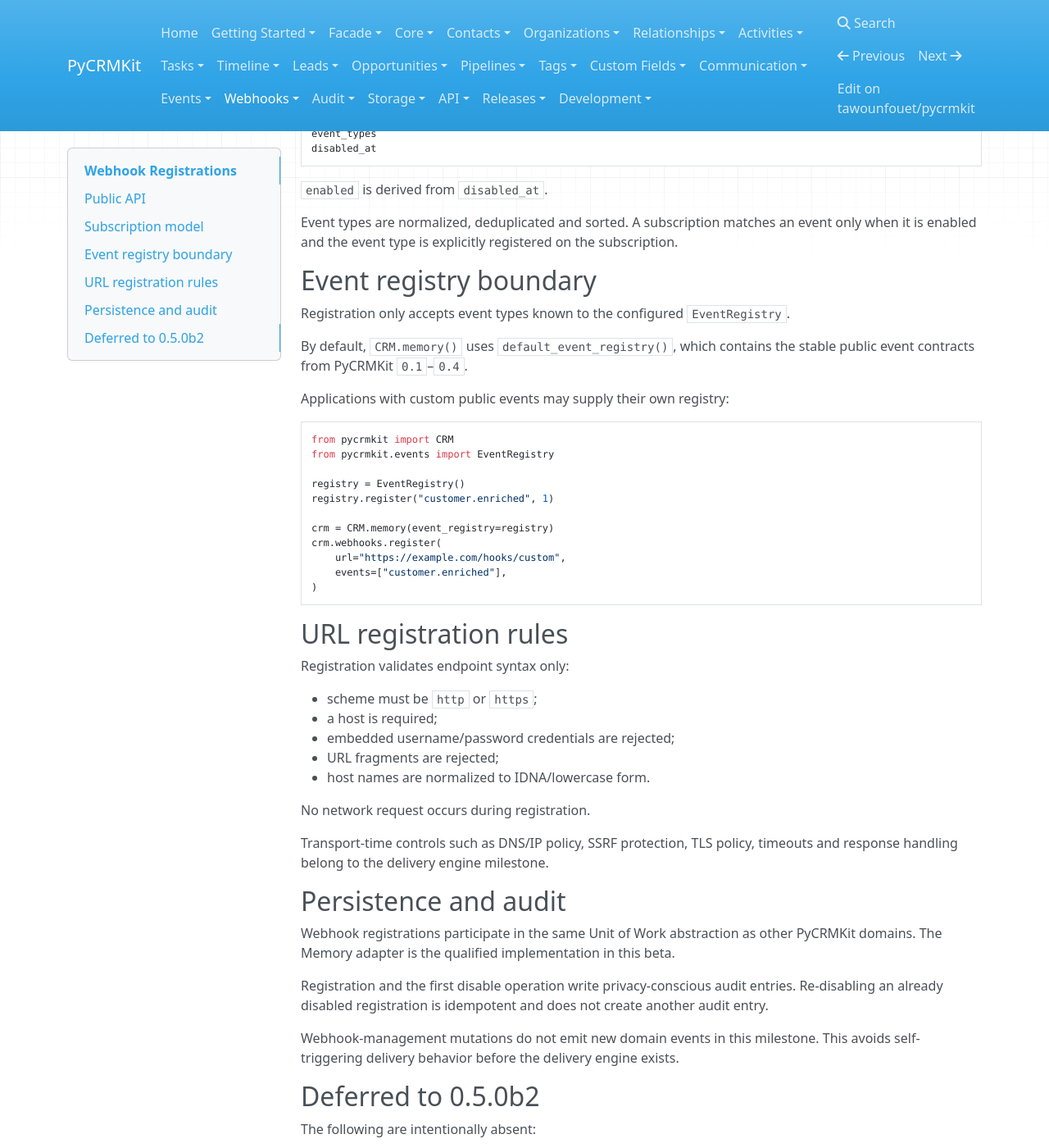
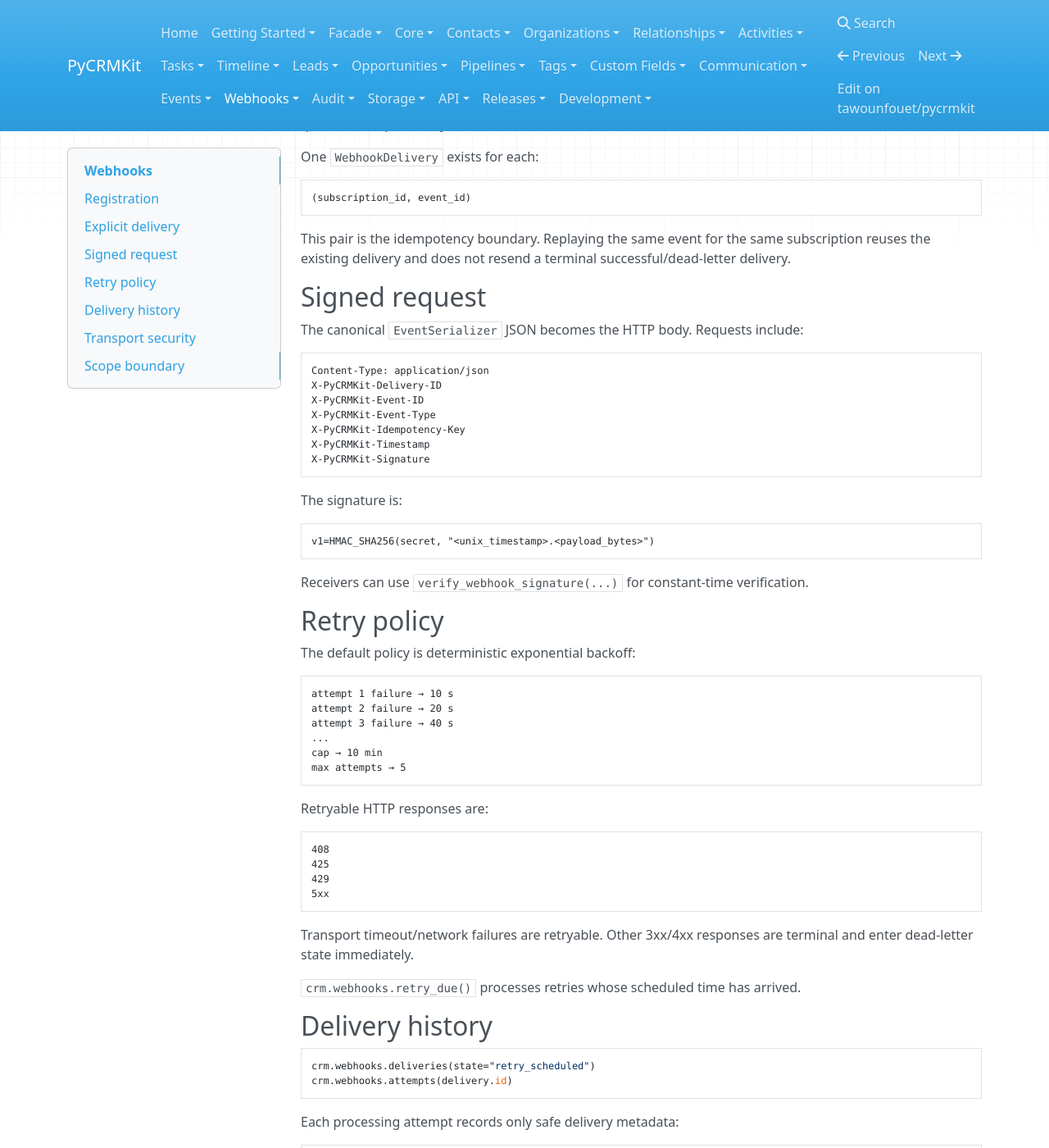
Before and after one commit to tawounfouet/pycrmkit, an MkDocs documentation site: the page built from docs/webhooks/index.md, in a window 1280 px wide and 1400 px high, scrolled down 670 px. Shown: the whole window at 82% size. Built offline with MkDocs 1.6.1, drawn with Linux system fonts in a browser that asks for light colours; nearby versions of some CDN libraries; some of the changed text lies outside the part shown.

Commit message:
docs(webhooks): document signed retryable delivery

````diff
--- a/docs/webhooks/index.md
+++ b/docs/webhooks/index.md
@@ -1,109 +1,142 @@
-# Webhook Registrations
+# Webhooks
 
-`0.5.0b1` introduces persistent webhook registration and filtering. It does
-not yet perform outbound HTTP delivery.
+PyCRMKit `0.5.0b2` combines persistent webhook registrations with an explicit,
+retryable delivery engine.
 
-## Public API
+## Registration
 
 ```python
 subscription = crm.webhooks.register(
     url="https://example.com/hooks/crm",
-    events=[
-        "contact.created",
-        "opportunity.won",
-    ],
+    events=["contact.created", "opportunity.won"],
+    signing_secret="replace-with-a-strong-secret",
 )
+```
 
-active = crm.webhooks.list(enabled=True)
+If no signing secret is supplied, PyCRMKit generates one. Secrets are excluded
+from entity representations and audit changes.
 
+Subscriptions continue to support exact event filtering and idempotent disable:
+
+```python
+crm.webhooks.list(enabled=True, event_type="contact.created")
 crm.webhooks.disable(subscription.id)
 ```
 
-`crm.webhooks.list(...)` supports exact event-type and enabled/disabled
-filters with normal PyCRMKit offset pagination.
+## Explicit delivery
 
-## Subscription model
+`0.5.0b2` intentionally keeps delivery explicit:
 
-A registration contains:
+```python
+deliveries = crm.webhooks.deliver(event)
+```
+
+Automatic subscription to the CRM event bus is reserved for the release
+candidate so the engine can be qualified independently first.
+
+One `WebhookDelivery` exists for each:
 
 ```text
-WebhookSubscriptionId
-created_at
-updated_at
-url
-event_types
-disabled_at
+(subscription_id, event_id)
 ```
 
-`enabled` is derived from `disabled_at`.
+This pair is the idempotency boundary. Replaying the same event for the same
+subscription reuses the existing delivery and does not resend a terminal
+successful/dead-letter delivery.
 
-Event types are normalized, deduplicated and sorted. A subscription matches an
-event only when it is enabled and the event type is explicitly registered on
-the subscription.
+## Signed request
 
-## Event registry boundary
+The canonical `EventSerializer` JSON becomes the HTTP body. Requests include:
 
-Registration only accepts event types known to the configured
-`EventRegistry`.
+```text
+Content-Type: application/json
+X-PyCRMKit-Delivery-ID
+X-PyCRMKit-Event-ID
+X-PyCRMKit-Event-Type
+X-PyCRMKit-Idempotency-Key
+X-PyCRMKit-Timestamp
+X-PyCRMKit-Signature
+```
 
-By default, `CRM.memory()` uses `default_event_registry()`, which contains
-the stable public event contracts from PyCRMKit `0.1`–`0.4`.
+The signature is:
 
-Applications with custom public events may supply their own registry:
+```text
+v1=HMAC_SHA256(secret, "<unix_timestamp>.<payload_bytes>")
+```
+
+Receivers can use `verify_webhook_signature(...)` for constant-time
+verification.
+
+## Retry policy
+
+The default policy is deterministic exponential backoff:
+
+```text
+attempt 1 failure → 10 s
+attempt 2 failure → 20 s
+attempt 3 failure → 40 s
+...
+cap → 10 min
+max attempts → 5
+```
+
+Retryable HTTP responses are:
+
+```text
+408
+425
+429
+5xx
+```
+
+Transport timeout/network failures are retryable. Other 3xx/4xx responses are
+terminal and enter dead-letter state immediately.
+
+`crm.webhooks.retry_due()` processes retries whose scheduled time has arrived.
+
+## Delivery history
 
 ```python
-from pycrmkit import CRM
-from pycrmkit.events import EventRegistry
-
-registry = EventRegistry()
-registry.register("customer.enriched", 1)
-
-crm = CRM.memory(event_registry=registry)
-crm.webhooks.register(
-    url="https://example.com/hooks/custom",
-    events=["customer.enriched"],
-)
+crm.webhooks.deliveries(state="retry_scheduled")
+crm.webhooks.attempts(delivery.id)
 ```
 
-## URL registration rules
-
-Registration validates endpoint syntax only:
-
-- scheme must be `http` or `https`;
-- a host is required;
-- embedded username/password credentials are rejected;
-- URL fragments are rejected;
-- host names are normalized to IDNA/lowercase form.
-
-No network request occurs during registration.
-
-Transport-time controls such as DNS/IP policy, SSRF protection, TLS policy,
-timeouts and response handling belong to the delivery engine milestone.
-
-## Persistence and audit
-
-Webhook registrations participate in the same Unit of Work abstraction as
-other PyCRMKit domains. The Memory adapter is the qualified implementation in
-this beta.
-
-Registration and the first disable operation write privacy-conscious audit
-entries. Re-disabling an already disabled registration is idempotent and does
-not create another audit entry.
-
-Webhook-management mutations do not emit new domain events in this milestone.
-This avoids self-triggering delivery behavior before the delivery engine exists.
-
-## Deferred to 0.5.0b2
-
-The following are intentionally absent:
+Each processing attempt records only safe delivery metadata:
 
 ```text
-HTTP transport
-HMAC signing
-retry
-backoff
-delivery attempts/logs
-external-delivery idempotency
-dead-letter state
-response policy
+attempt_number
+attempted_at
+outcome
+status_code
+error_code
+next_attempt_at
 ```
+
+Response bodies and exception messages are not persisted.
+
+The canonical event JSON is retained on the delivery state so a retry can occur
+after the original in-process event callback has returned. It is marked
+secret-sensitive in representations because event payloads may contain CRM data.
+
+## Transport security
+
+`StdlibWebhookTransport` uses only the Python standard library. By default it:
+
+- permits only the already-validated HTTP(S) subscription URL;
+- rejects destinations that resolve to non-public IP addresses;
+- rejects redirects rather than following them;
+- normalizes timeout/network failures into safe error codes.
+
+Private-network delivery can be enabled explicitly on the transport for trusted
+environments and local integration tests.
+
+These checks reduce common SSRF exposure but are not presented as a complete
+network-isolation boundary. Production deployments should still enforce
+appropriate egress controls.
+
+## Scope boundary
+
+`0.5.0b2` does not automatically subscribe the delivery engine to all CRM
+Domain Events. That integration and the complete
+create → emit → match → sign → deliver → retry → history scenario belong to
+`0.5.0rc1`.
````
